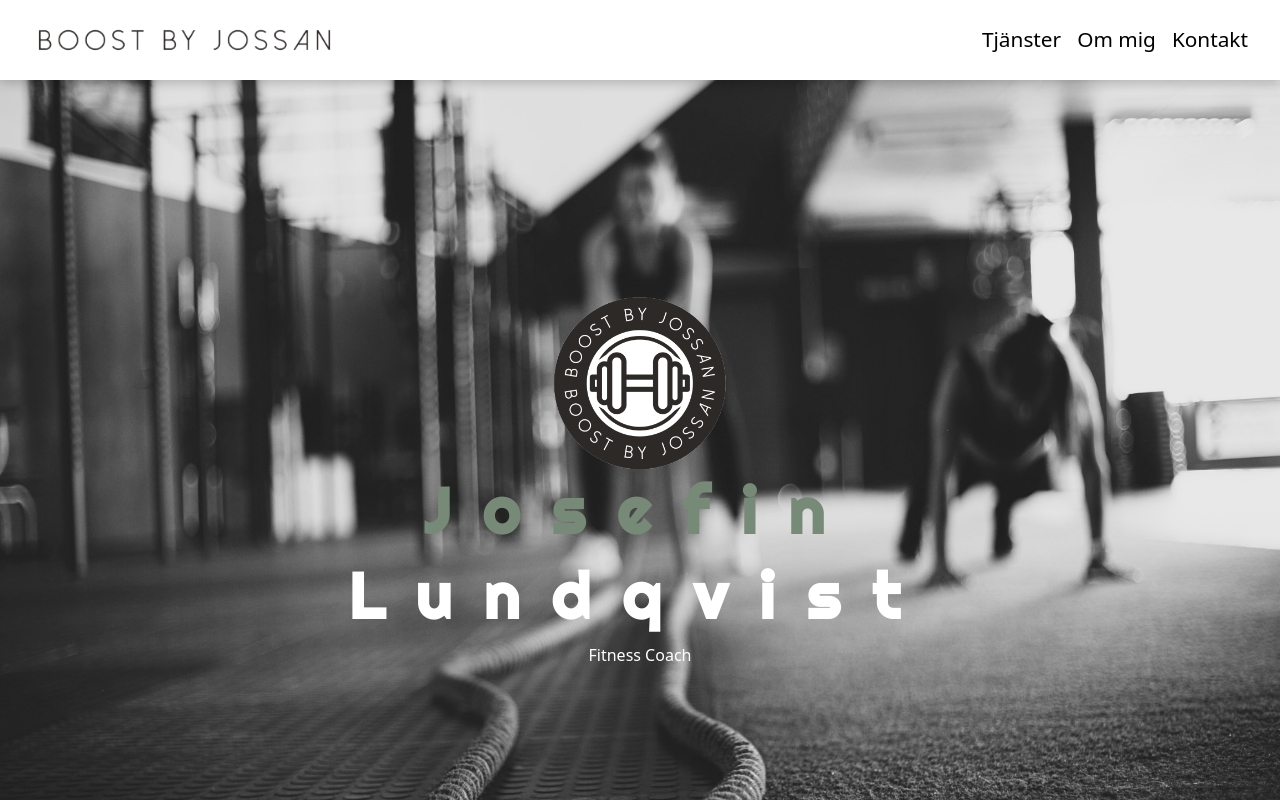
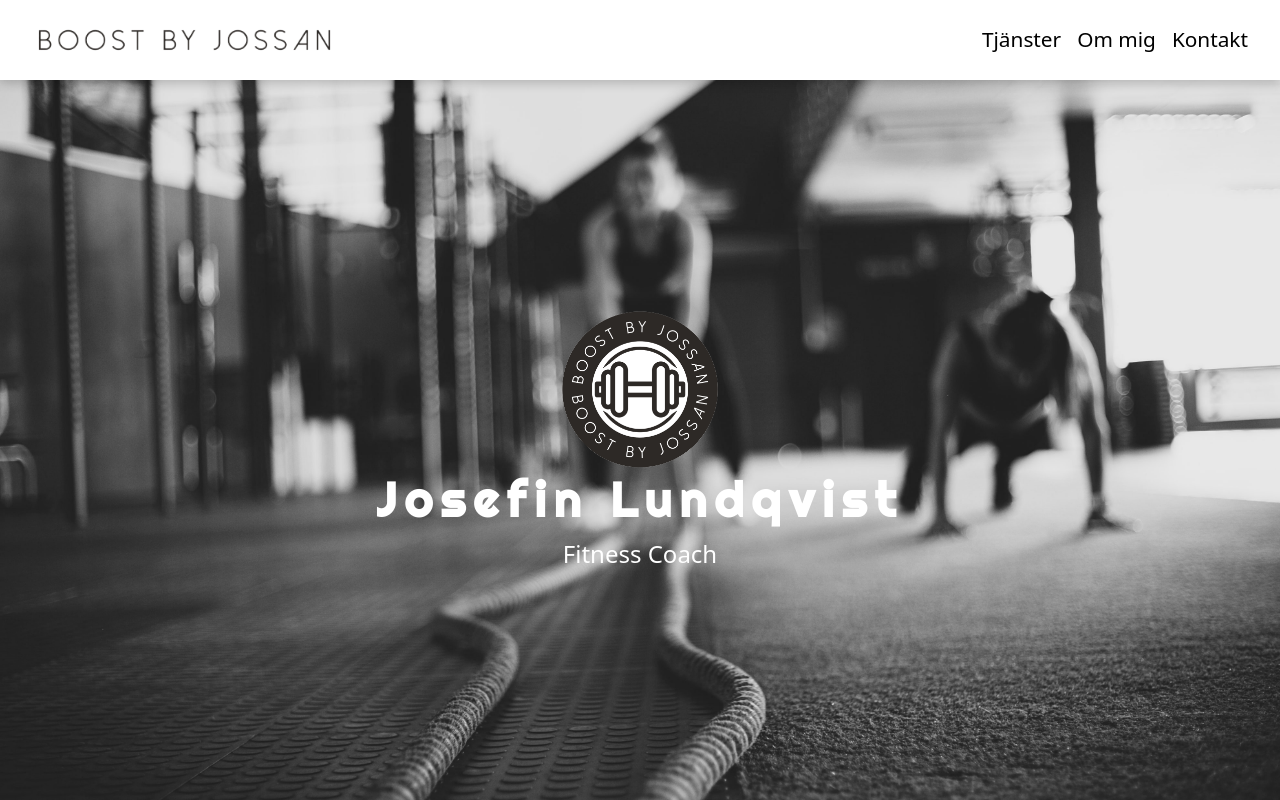
Before and after one commit to JannieBackman/examensarbete, a React (Create React App) app: page / in a window 1280 px wide. Shown: the top 800 px of the page. Built offline with nearby package versions, Linux system fonts and the light colour scheme.

Commit message:
hero responsive

```diff
--- /dev/null
+++ b/src/components/Hero.css
@@ -0,0 +1,85 @@
+.hero-container {
+  position: relative;
+  display: flex;
+  flex-direction: column;
+  justify-content: center;
+  align-items: center;
+  min-width: 320px;
+}
+.hero-image {
+  height: 100%;
+  width: 100%;
+}
+.hero-content {
+  display: flex;
+  flex-direction: column;
+  justify-content: center;
+  align-items: center;
+  width: 100%;
+}
+.hero-text {
+  text-align: center;
+}
+
+.hero-text h1 {
+  color: #fff;
+  font-family: Righteous;
+  font-weight: 600;
+  font-size: 2rem;
+  letter-spacing: 0.5rem;
+}
+.hero-text span {
+  color: #fff;
+  font-size: 1rem;
+}
+
+@media (min-width: 768px) {
+  .hero-container {
+    width: 100vw;
+  }
+  .hero-image {
+    height: 100%;
+    width: 100%;
+  }
+  .hero-text h1 {
+    color: #fff;
+    font-family: Righteous;
+    font-weight: 600;
+    font-size: 2.5rem;
+    letter-spacing: 0.5rem;
+  }
+  .hero-text span {
+    color: #fff;
+    font-size: 1.2rem;
+  }
+}
+
+@media (min-width: 1024px) {
+  .hero-text h1 {
+    color: #fff;
+    font-family: Righteous;
+    font-weight: 600;
+    font-size: 3rem;
+    letter-spacing: 0.5rem;
+  }
+  .hero-text span {
+    color: #fff;
+    font-size: 1.5rem;
+  }
+}
+@media (min-width: 1440px) {
+  .hero-container {
+    height: 600px;
+  }
+  .hero-text h1 {
+    color: #fff;
+    font-family: Righteous;
+    font-weight: 600;
+    font-size: 3rem;
+    letter-spacing: 0.5rem;
+  }
+  .hero-text span {
+    color: #fff;
+    font-size: 1.5rem;
+  }
+}
--- a/src/components/Hero.jsx
+++ b/src/components/Hero.jsx
@@ -1,23 +1,11 @@
 import heroImage from './assets/hero_bw.jpg';
 import boostLogo from './assets/logo.png';
+import './Hero.css';
 
 function Hero() {
   return (
-    <div
-      style={{
-        position: ' relative',
-        display: 'flex',
-        flexDirection: 'column',
-        justifyContent: 'center',
-        alignItems: 'center',
-        height: 800,
-      }}
-    >
-      <img
-        src={heroImage}
-        alt="outdoorworkout"
-        style={{ height: '100%', width: '100%' }}
-      />
+    <div className="hero-container">
+      <img src={heroImage} alt="outdoorworkout" className="hero-image" />
 
       <div
         style={{
@@ -27,51 +15,15 @@ function Hero() {
           transform: 'translate(-50%, -50%)',
         }}
       >
-        <div
-          style={{
-            display: 'flex',
-            flexDirection: 'column',
-            justtifyContent: 'center',
-            alignItems: 'center',
-            width: '100%',
-          }}
-        >
+        <div className="hero-content">
           <img
             src={boostLogo}
             alt="logotype"
             style={{ width: '40%', height: '40%' }}
           />
-          <div style={{ textAlign: 'center' }}>
-            <h1
-              style={{
-                color: '#778A77',
-                fontFamily: 'Righteous',
-                fontWeight: '600',
-                fontSize: '4rem',
-                letterSpacing: '2rem',
-              }}
-            >
-              Josefin
-            </h1>
-            <h1
-              style={{
-                color: '#fff',
-                fontFamily: 'Righteous',
-                fontWeight: '600',
-                fontSize: '4rem',
-                letterSpacing: '2rem',
-              }}
-            >
-              Lundqvist
-            </h1>
-
-            <span
-              style={{
-                color: '#fff',
-              }}
-            >
-              Fitness Coach
-            </span>
+          <div className="hero-text">
+            <h1>Josefin Lundqvist</h1>
+            <span>Fitness Coach</span>
           </div>
         </div>
       </div>
```
